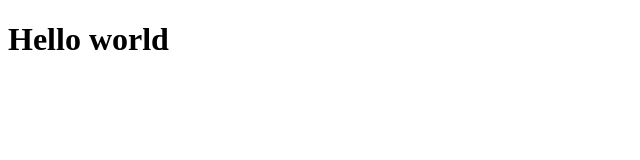
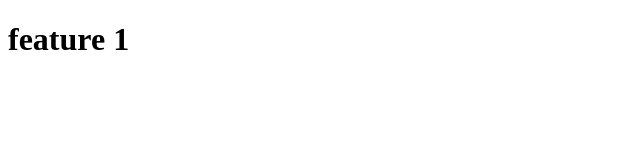
Before and after one commit to Adheesha-Buddhika/LAB2, a plain HTML site: page index.html in a window 1280 px wide. Shown: the whole page, without its empty margins (0-640 px from the left). Drawn offline with Linux system fonts and the light colour scheme.

Commit message:
add featuer 1

```diff
--- a/index.html
+++ b/index.html
@@ -6,6 +6,6 @@
     <title>Document</title>
 </head>
 <body>
-    <h1>Hello world</h1>
+    <h1>feature 1</h1>
 </body>
 </html>
```
